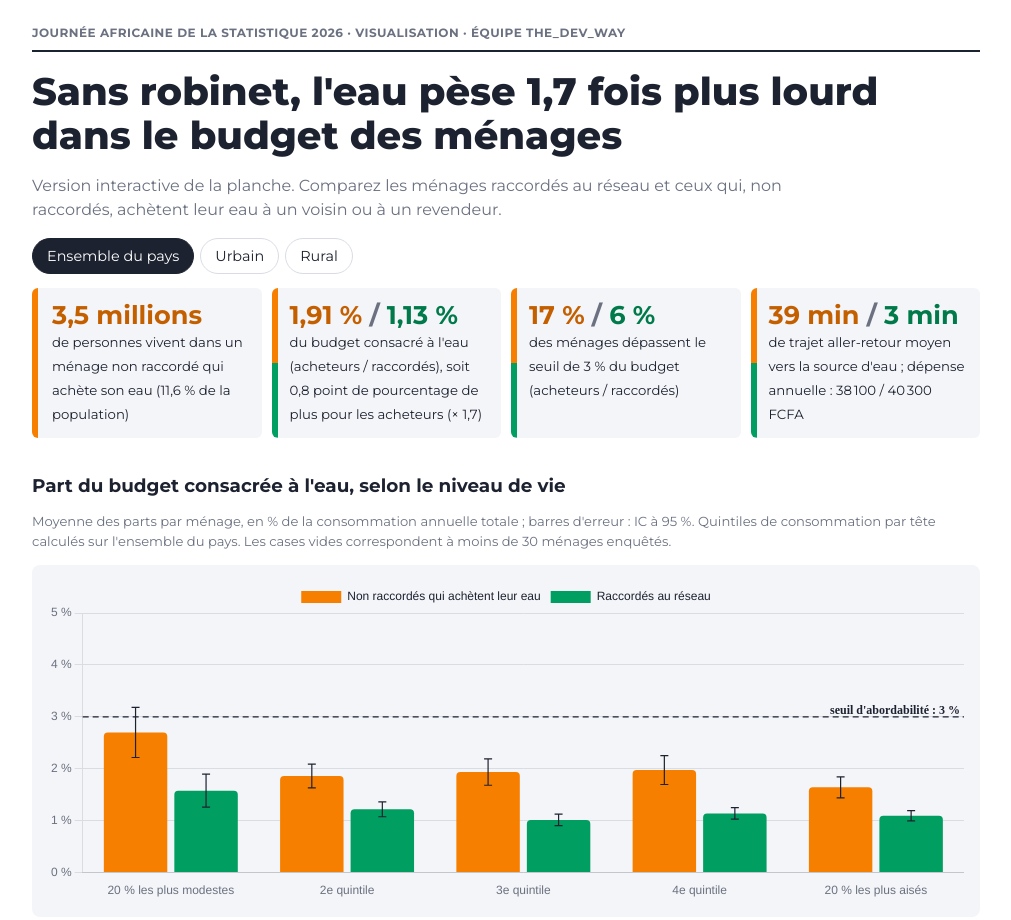
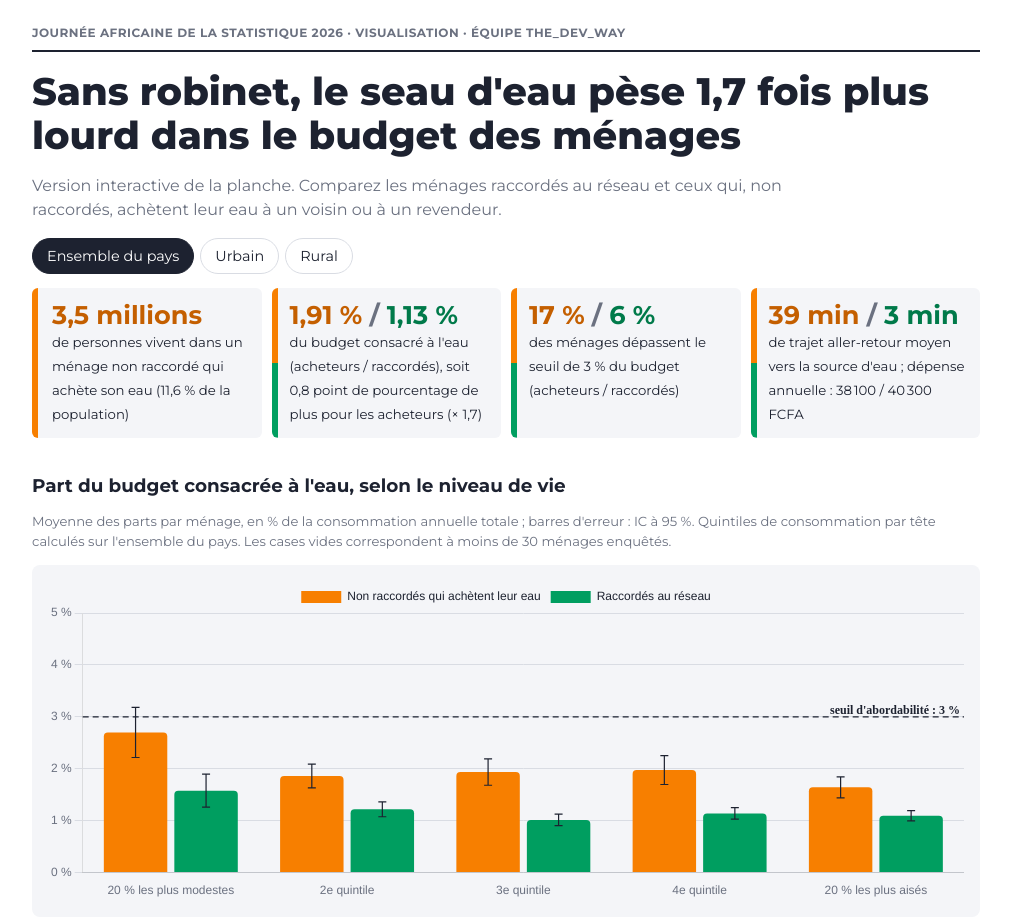
Before and after one commit to Michhhel/jas2026-pathfinder, a plain HTML site: page 2D/index.html in a window 1280 px wide. Shown: the top 920 px of the page, without its empty margins (134-1145 px from the left). Drawn offline with nearby package versions, Linux system fonts and the light colour scheme.

Commit message:
Titre final et équipe The_Dev_Way

```diff
--- a/2D/index.html
+++ b/2D/index.html
@@ -37,7 +37,7 @@ footer{margin-top:36px;font-size:.78rem;color:var(--gris);border-top:1px solid v
 <body>
 <main>
 <div class="kicker">JOURNÉE AFRICAINE DE LA STATISTIQUE 2026 · VISUALISATION · ÉQUIPE THE_DEV_WAY</div>
-<h1>Sans robinet, l'eau pèse 1,7 fois plus lourd dans le budget des ménages</h1>
+<h1>Sans robinet, le seau d'eau pèse 1,7 fois plus lourd dans le budget des ménages</h1>
 <p class="sous">Version interactive de la planche. Comparez les ménages raccordés au réseau et ceux qui, non raccordés, achètent leur eau à un voisin ou à un revendeur.</p>
 
 <div class="seg" id="mil"></div>
```
Also changed, not shown: 2D/template.html (+1 -1 lines), 1 other file.
